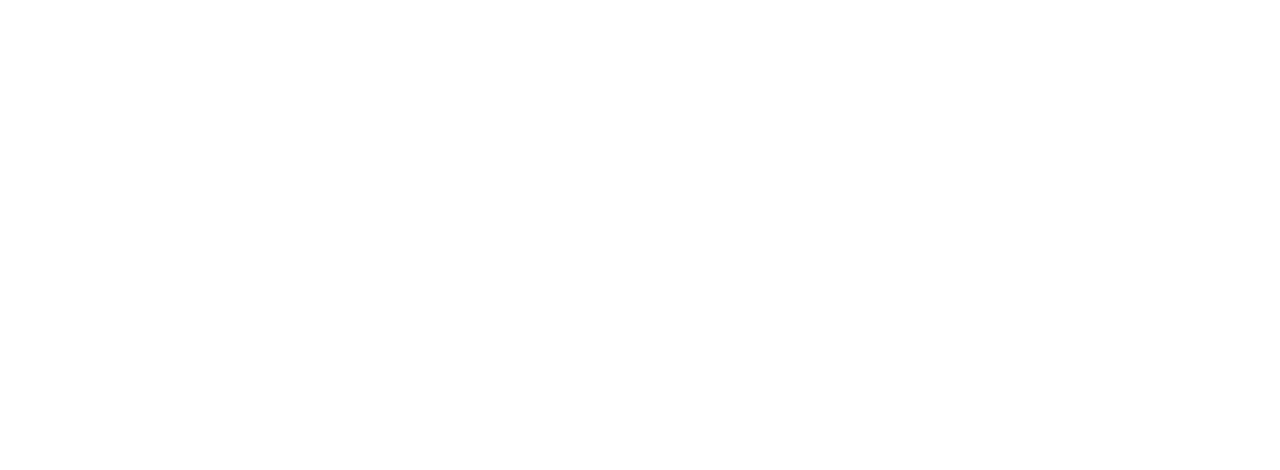
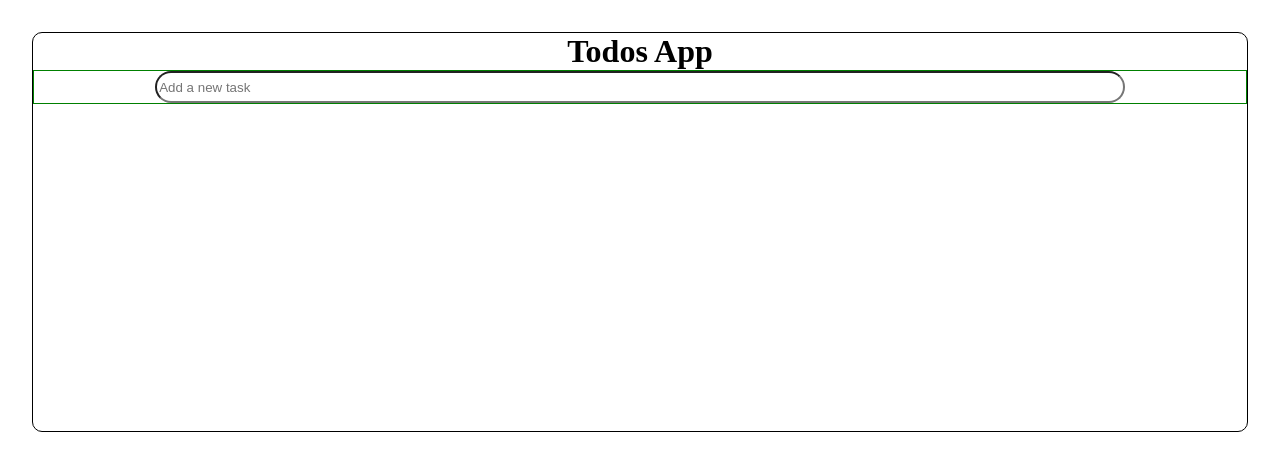
Before and after one commit to GeoCort/ToDosApp, a plain HTML site: page index.html in a window 1280 px wide. Drawn offline with Linux system fonts and the light colour scheme.

Commit message:
todoStructure and todo class

```diff
--- a/index.html
+++ b/index.html
@@ -3,9 +3,22 @@
 <head>
     <meta charset="UTF-8">
     <meta name="viewport" content="width=device-width, initial-scale=1.0">
-    <title>Document</title>
+    <link rel="stylesheet" href="style.css">
+    <title>Todos App</title>
 </head>
 <body>
+    <main>
 
+        <div class="list-app">
+            <h1>Todos App</h1>
+        <div class="insert-c">
+            <input type="text" placeholder="Add a new task" class="inpt" >
+            <div class="addFeature-c"></div>
+        </div>
+        <div class="list-c">
+
+        </div>
+        </div>
+    </main>
 </body>
 </html>
--- /dev/null
+++ b/style.css
@@ -0,0 +1,27 @@
+*{
+    margin:0;
+    box-sizing: border-box;
+    list-style:none;
+    text-decoration: none;
+}
+.list-app{
+    display:flex;
+    flex-direction: column;
+    align-items: center;
+    border:1px solid black;
+    border-radius: 10px;
+    margin:2rem;
+    min-height: 50vh;
+}
+
+.insert-c{
+    min-width: 100%;
+    display:flex;
+    justify-content: center;
+    border:1px solid green;
+}
+.inpt{
+    border-radius:1rem;
+    height:2rem;
+    width: 80%;
+}
```
Also changed, not shown: todo.js (added, +16 -0 lines).
